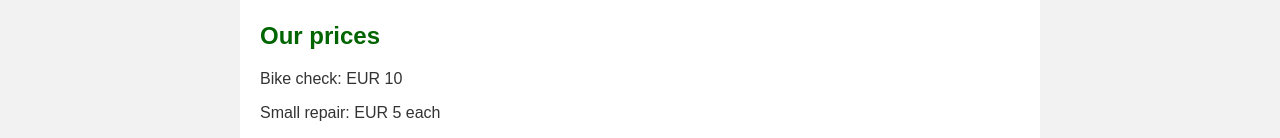
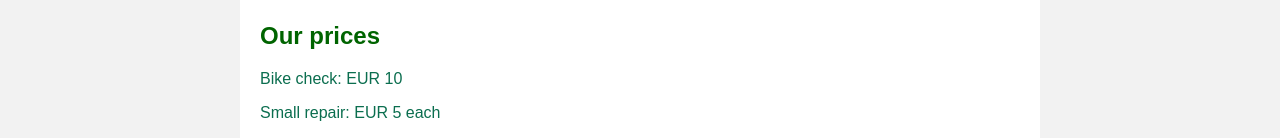
Before and after one commit to Pieterdhanens/CLinic-Websites, a plain HTML site: page index.html in a window 1280 px wide. Shown: the part 654-792 px from the top of the page. Drawn offline with Linux system fonts and the light colour scheme.

Commit message:
Change the colour of the prices

```diff
--- a/styles.css
+++ b/styles.css
@@ -76,3 +76,6 @@ nav {
 header, main, footer {
     padding: 1rem;
 }
+#prices p {
+    color: #0b6e4f;
+}
```
